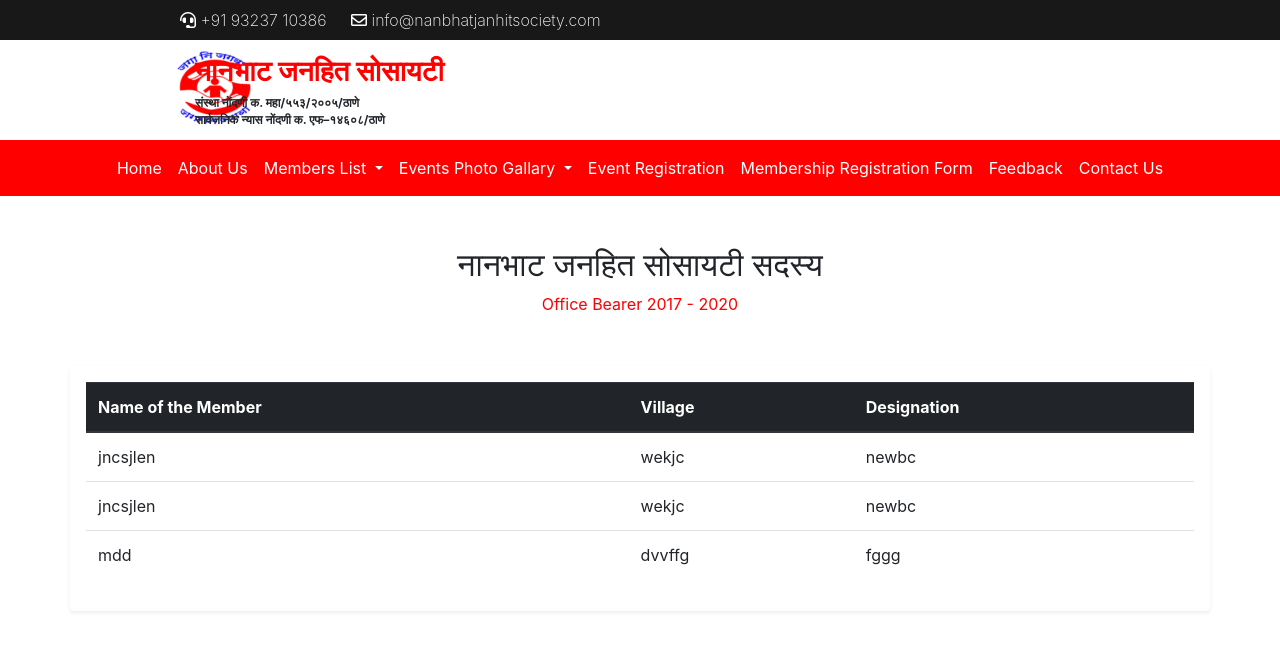
After one commit to ruchamahabal/nbjs_website, a PHP site: page /members_list.php in a window 1280 px wide. The commit adds this page. Shown: the top 651 px of the page. Run offline with PHP 8.4, Linux system fonts and the light colour scheme; data comes from the database, SQL or seed files in the repository; both versions use the stored data as it was after the commit; some libraries are stand-ins or nearby versions.

Commit message:
member list page based on the backend created

```diff
--- a/header.php
+++ b/header.php
@@ -52,12 +52,12 @@
             <a style="color:white;" class="nav-link dropdown-toggle" href="#" id="navbarDropdown" role="button" data-toggle="dropdown" aria-haspopup="true" aria-expanded="false">
               Members List
             </a>
-            <div class="dropdown-menu" aria-labelledby="navbarDropdown">
-              <a class="dropdown-item" href="#">2017 - 2020</a>
-              <a class="dropdown-item" href="#">2014 - 2017</a>
-              <a class="dropdown-item" href="#">2011 - 2014</a>
-              <a class="dropdown-item" href="#">2008 - 2011</a>
-              <a class="dropdown-item" href="#">2005 - 2008</a>
+            <div id="member-list-nav" class="dropdown-menu" aria-labelledby="navbarDropdown">
+              <a class="dropdown-item" href="members_list.php">2017 - 2020</a>
+              <a class="dropdown-item" href="members_list.php">2014 - 2017</a>
+              <a class="dropdown-item" href="member_list.php">2011 - 2014</a>
+              <a class="dropdown-item" href="member_list.php">2008 - 2011</a>
+              <a class="dropdown-item" href="member_list.php">2005 - 2008</a>
             </div>
           </li>
           <li class="nav-item dropdown">
--- /dev/null
+++ b/members_list.php
@@ -0,0 +1,66 @@
+<?php include_once 'admin/db_conn.php'; include_once 'header.php'; ?>
+
+<div class="" align=center style="margin-top:50px;">
+  <h2>नानभाट जनहित सोसायटी सदस्य</h2>
+  <p style="color:#fe0000;">
+    Office Bearer
+    <span id="year">
+       2017 - 2020
+    </span>
+  </p>
+</div>
+
+<!-- Table -->
+<div class="container shadow-sm p-3 mb-5 bg-white rounded" style="margin-top:50px;">
+  <table class="table table-hover">
+    <thead class="thead-dark">
+      <tr>
+        <th scope="col">Name of the Member</th>
+        <th scope="col">Village</th>
+        <th scope="col">Designation</th>
+      </tr>
+    </thead>
+    <tbody id="member_table_body">
+      <?php
+          $query = "select * from add_member_list where Year='2017 - 2020';";
+          $result = mysqli_query($conn, $query);
+          $resultCheck = mysqli_num_rows($result);
+          if($resultCheck > 0){
+            while($row = mysqli_fetch_assoc($result))
+            {
+              echo "<tr>";
+              echo "<td>".$row['name']."</td>";
+              echo "<td>".$row['village']."</td>";
+              echo "<td>".$row['Designation']."</td>";
+              echo "</tr>";
+            }
+        }
+       ?>
+    </tbody>
+  </table>
+</div>
+
+<script type="text/javascript" src="js/jquery.min.js"></script>
+<script src="https://cdnjs.cloudflare.com/ajax/libs/popper.js/1.12.9/umd/popper.min.js" integrity="sha384-ApNbgh9B+Y1QKtv3Rn7W3mgPxhU9K/ScQsAP7hUibX39j7fakFPskvXusvfa0b4Q" crossorigin="anonymous"></script>
+<script src="https://maxcdn.bootstrapcdn.com/bootstrap/4.0.0/js/bootstrap.min.js" integrity="sha384-JZR6Spejh4U02d8jOt6vLEHfe/JQGiRRSQQxSfFWpi1MquVdAyjUar5+76PVCmYl" crossorigin="anonymous"></script>
+
+<script type="text/javascript">
+   $(document).ready(function(){
+     $('#member-list-nav a').click(function(e){
+       e.preventDefault();
+       var selected = $(this).text();
+       $('#year').html(selected);
+       $.ajax({
+         type:'POST',
+         url:'get_members_table.php',
+         data: {tableYear: selected},
+         dataType: 'html',
+         success: function(data){
+            $('#member_table_body').html(data);
+          }
+         }).fail(function(){
+           alert("could not complete");
+         });
+       });
+     });
+</script>
```
Also changed, not shown: admin/add_member.php (+25 -1 lines), get_members_table.php (added, +17 -0 lines), nbjs.sql (+9 -6 lines).
